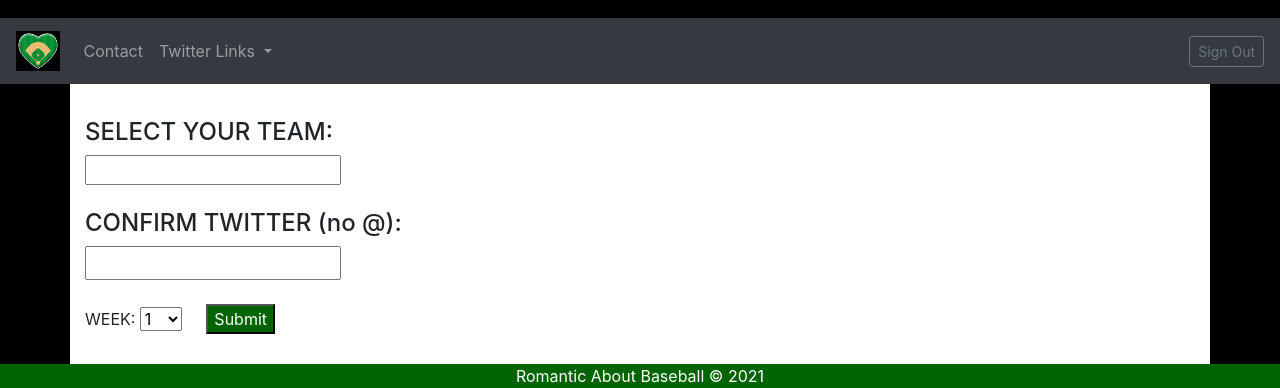
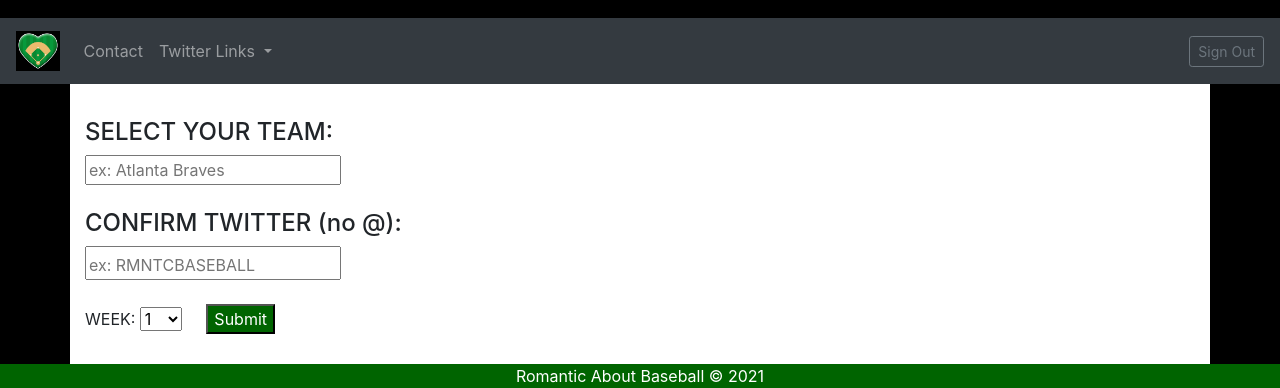
Before and after one commit to AdamCMacKinnon/RABSurvivalGame, a plain HTML site: page Public/gamepage.html in a window 1280 px wide. Shown: the part 422-810 px from the top of the page. Drawn offline with nearby package versions, Linux system fonts and the light colour scheme; a script that the page names is missing.

Commit message:
added logic and placeholders

```diff
--- a/Public/gamepage.html
+++ b/Public/gamepage.html
@@ -50,9 +50,9 @@
   <div class="teamSelect">
     <h4>SELECT YOUR TEAM:</h4>
     <form id="submission" action="" method="POST">
-      <input id="teams" type="text"><br><br>
+      <input id="teams" type="text" placeholder="ex: Atlanta Braves"><br><br>
       <h4>CONFIRM TWITTER (no @):</h4>
-      <input id="twitter" type="text" style="padding-top: 5px;"><br><br>
+      <input id="twitter" type="text" style="padding-top: 5px;" placeholder="ex: RMNTCBASEBALL"><br><br>
       <label for="week">WEEK:</label>
       <select name="week" id="weekSelect">
         <option value="1">1</option>
@@ -90,6 +90,7 @@
     <a href="gamepage.html" style="color: blue;">close</a>
   </div>
 </div>
+
 <footer class="footer col-12 ">Romantic About Baseball © 2021</footer>
 
 
```
